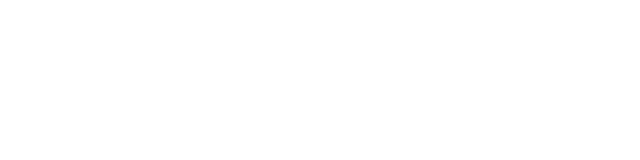
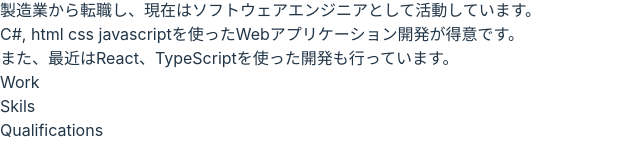
Before and after one commit to numakuro-0xf00/resume, a Preact app: page / in a window 1280 px wide. Shown: the part 568-728 px from the top of the page, without its empty margins (0-640 px from the left). Built offline with nearby package versions, Linux system fonts and the light colour scheme.

Commit message:
install styled-components

```diff
--- a/src/app.tsx
+++ b/src/app.tsx
@@ -28,7 +28,10 @@
             </p>
           </div>
         </section>
-        <section>Work</section>
+        <section>
+          <h3>Work</h3>
+
+        </section>
         <section>Skils</section>
         <section>Qualifications</section>
        </main>
```
Also changed, not shown: public/nu.png (added), src/components/timeLineHistory.tsx (added), src/components/work.tsx (added).
